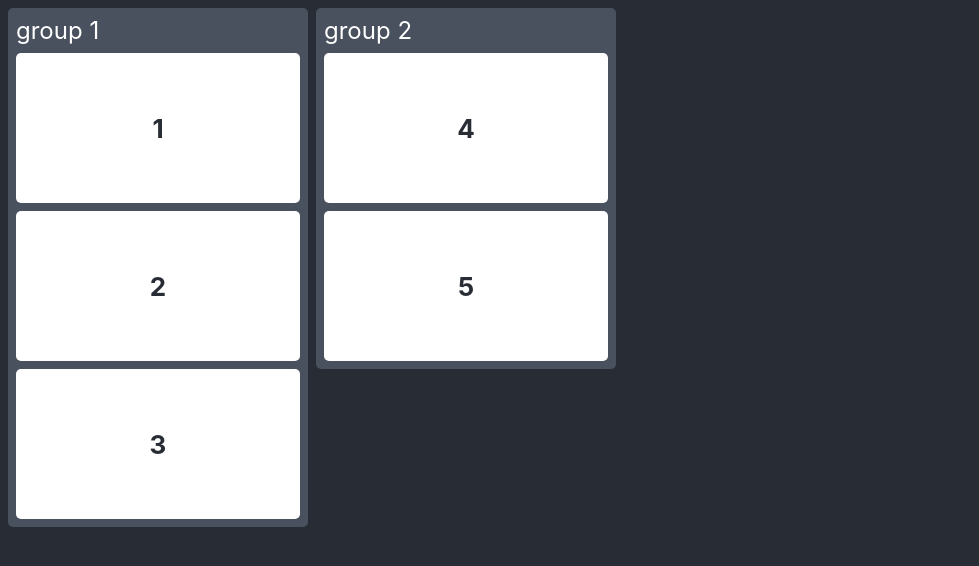
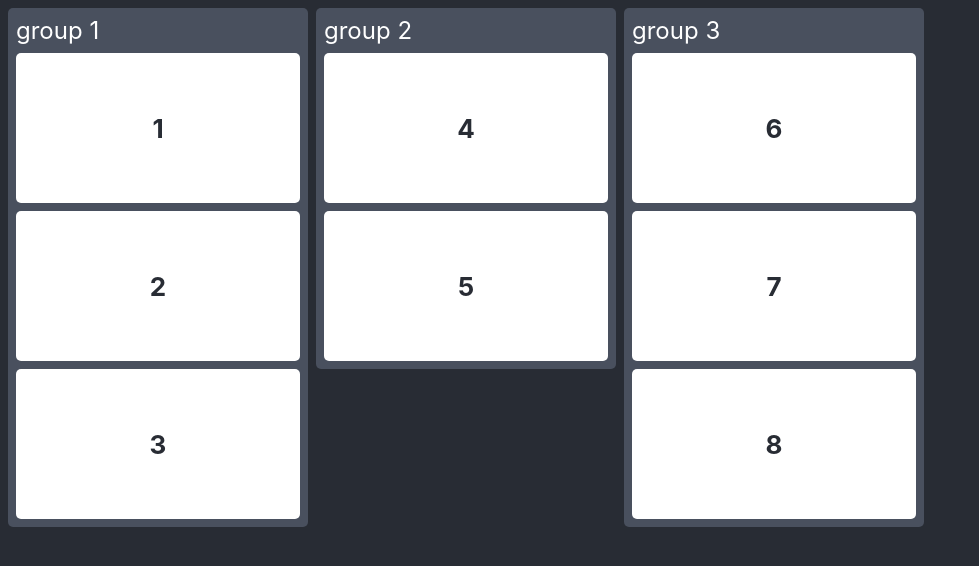
Before and after one commit to MdSamsuzzohaShayon/reactjs-simple-projects, a React (Create React App) app: page / in a window 1280 px wide. Shown: the top 566 px of the page, without its empty margins (0-979 px from the left). Built offline with nearby package versions, Linux system fonts and the light colour scheme.

Commit message:
successfully made

```diff
--- a/src/components/CardSlide.jsx
+++ b/src/components/CardSlide.jsx
@@ -4,8 +4,8 @@ import DrugNDrop from './DrugNDrop';
 
 const data = [
     { title: "group 1", items: [1, 2, 3] },
-    { title: "group 2", items: [4, 5] }
-
+    { title: "group 2", items: [4, 5] },
+    { title: "group 3", items: [6, 7, 8] },
 ];
 
 const CardSlide = () => {
--- a/src/components/DrugNDrop.jsx
+++ b/src/components/DrugNDrop.jsx
@@ -1,13 +1,68 @@
-import React from 'react';
+import React, { useState, useRef } from 'react';
 
 const DrugNDrop = (props) => {
+    // https://reactjs.org/docs/hooks-reference.html#useref
+    const [list, setList] = useState(props.data);
+    const [dragging, setDragging] = useState(false);
+    const dragItem = useRef();
+    const dragNode = useRef();
+
+    const handleDragStart = (e, params) => {
+        console.log("Drag start", params);
+        dragItem.current = params;
+        console.log("dragItem.current : ", dragItem.current);
+        dragNode.current = e.target;
+        dragNode.current.addEventListener('dragend', (handleDragEnd));
+        setTimeout(() => {
+            setDragging(true);
+        }, 0);
+
+    }
+
+    const handleDragEnter = (e, params) => {
+        console.log("entering drag", params);
+        const currentItem = dragItem.current;
+        if (e.target !== dragNode.current) {
+            console.log("traget is not same");
+            setList(oldList => {
+                let newList = JSON.parse(JSON.stringify(oldList));
+                newList[params.gIdx].items.splice(params.iIdx, 0, newList[currentItem.gIdx].items.splice(currentItem.iIdx,1)[0]);
+                dragItem.current = params;
+                return newList;
+            });
+        }
+    }
+
+    const handleDragEnd = () => {
+        console.log("Drag end");
+        setDragging(false);
+        dragNode.current.removeEventListener('dragend', (handleDragEnd));
+        dragItem.current = null;
+        dragNode.current = null;
+    }
+    const getStyles = (params) => {
+        const currentItem = dragItem.current;
+        if (currentItem.gIdx === params.gIdx && currentItem.iIdx === params.iIdx) {
+            return "current dnd-item"
+        }
+        return "dnd-item";
+    }
+
+
+
+
     return (
         <div className="drag-n-drop">
-            {props.data.map((grp, gIdx) => (
-                <div key={grp.title} className="dnd-group">
+            {list.map((grp, gIdx) => (
+                <div key={grp.title} className="dnd-group" onDragEnter={dragging && !grp.items.length? e => { handleDragEnter(e, {gIdx, iIdx:0}) }: null}  >
                     <div className="group-title">{grp.title}</div>
                     {grp.items.map((item, iIdx) => (
-                        <div draggable key={item} className="dnd-item">
+                        <div
+                            draggable
+                            onDragStart={e => { handleDragStart(e, { gIdx, iIdx }) }}
+                            onDragEnter={dragging ? e => { handleDragEnter(e, {gIdx, iIdx}) } : null}
+                            key={item}
+                            className={dragging ? getStyles({ gIdx, iIdx }) : "dnd-item"}>
                             {item}
                         </div>
                     ))}
```
Also changed, not shown: 1 other file (tests, documents, lock files or other folders).
